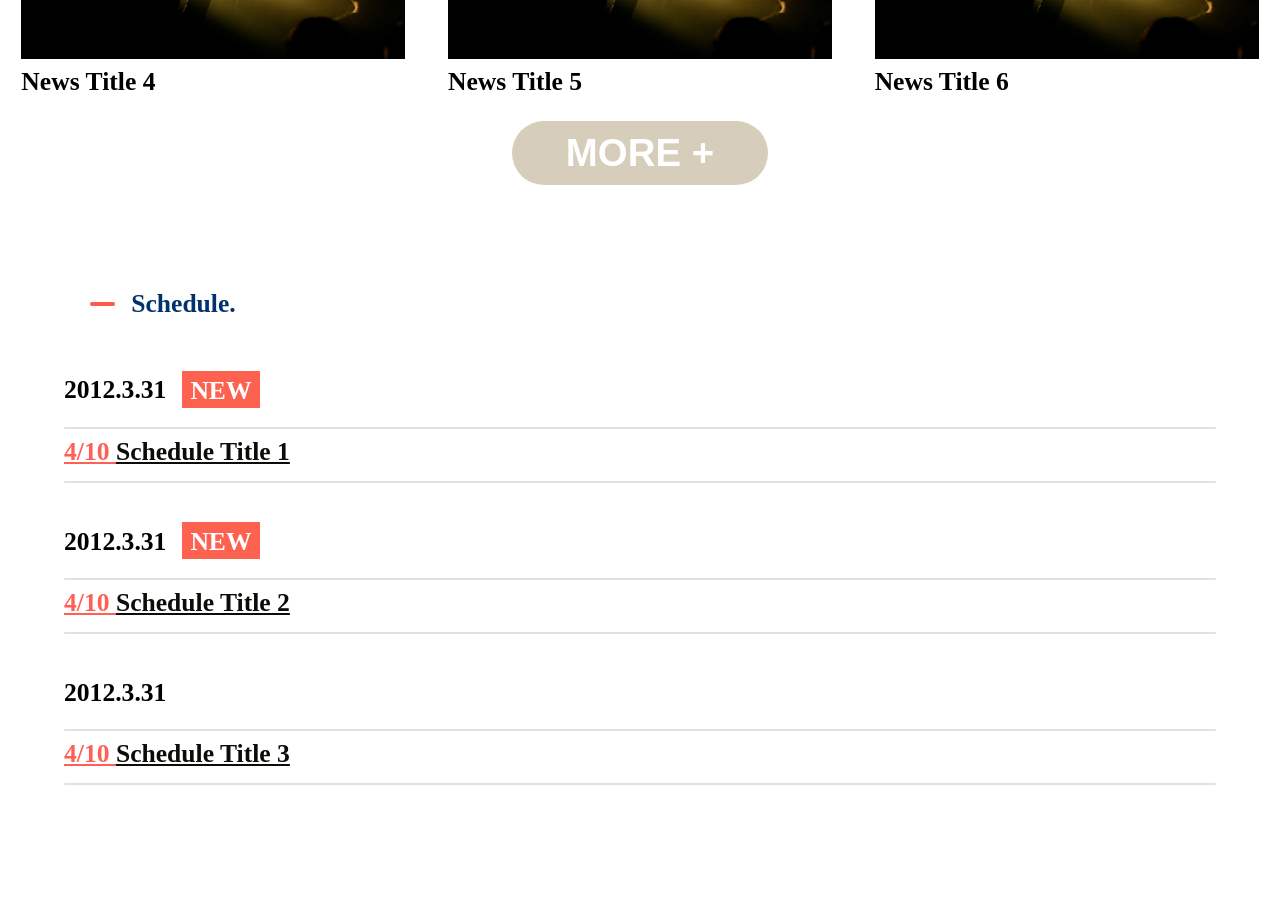
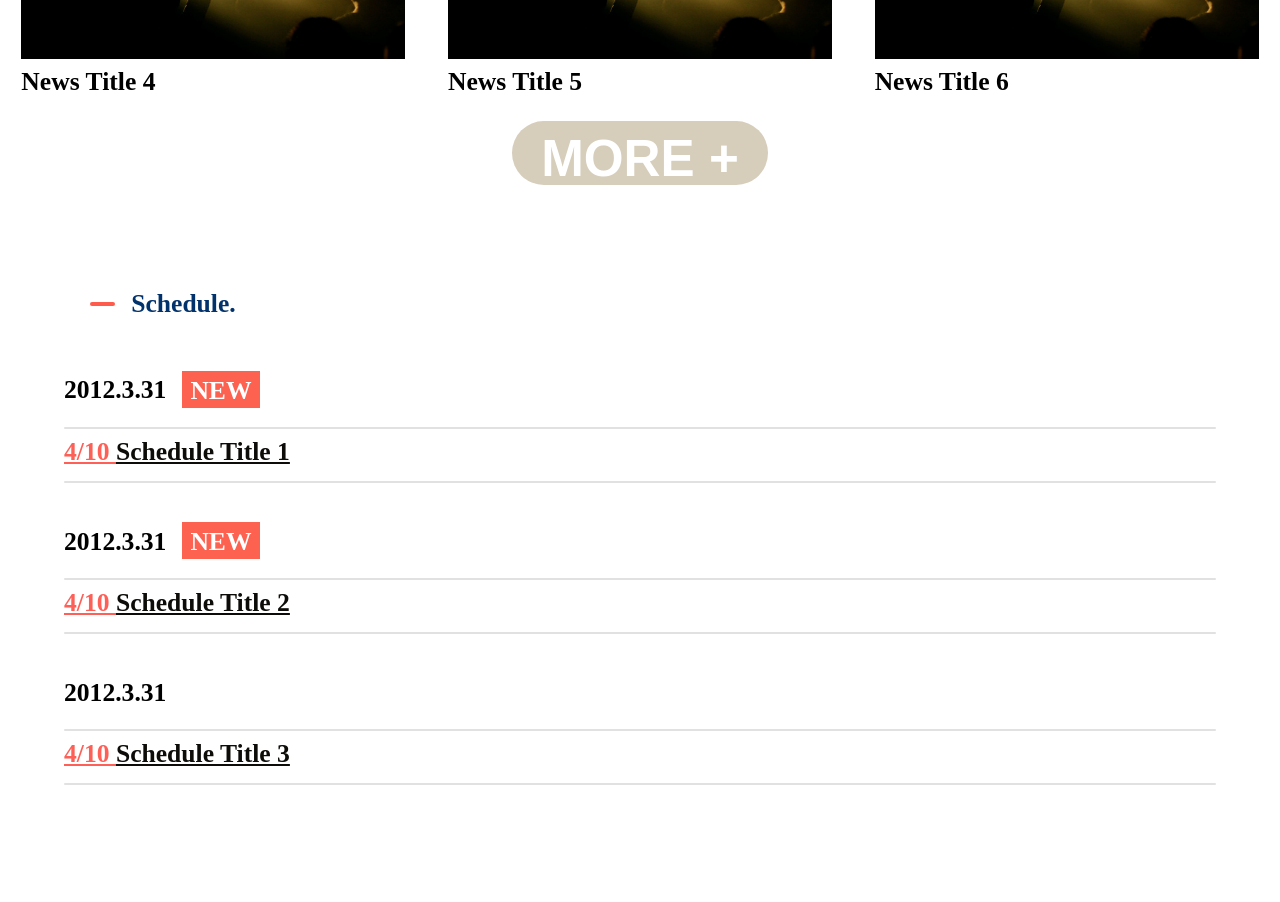
Before and after one commit to nmarie3/dummyLP, a React (Create React App) app: page / in a window 1280 px wide. Shown: the part 1600-2502 px from the top of the page. Built offline with nearby package versions, Linux system fonts and the light colour scheme.

Commit message:
fixed some other small bugs

```diff
--- a/src/styles/Contact.module.css
+++ b/src/styles/Contact.module.css
@@ -52,7 +52,7 @@ textarea {
     color: white;
     border: none;
     background-color: #D6CDBA;
-    font-size: 1rem;
+    font-size: 4vw;
     font-weight: bold;
 }
 
@@ -67,7 +67,7 @@ textarea {
     color: white;
     border: none;
     background-color: #D6CDBA;
-    font-size: 1rem;
+    font-size: 4vw;
     font-weight: bold;
 }
 
--- a/src/styles/News.module.css
+++ b/src/styles/News.module.css
@@ -45,7 +45,7 @@
   color: white;
   border: none;
   background-color: #D6CDBA;
-  font-size: 3vw;
+  font-size: 4vw;
   font-weight:bold;
   margin-bottom: 6vw;
 }
@@ -94,7 +94,7 @@ button:hover {
     padding-bottom: 0.5rem;
     height: 5vw;
     width: 20vw;
-    font-size: 3vw;
+    font-size:4vw;
     font-weight:bold;
     margin-bottom: 6vw;
   }
```
